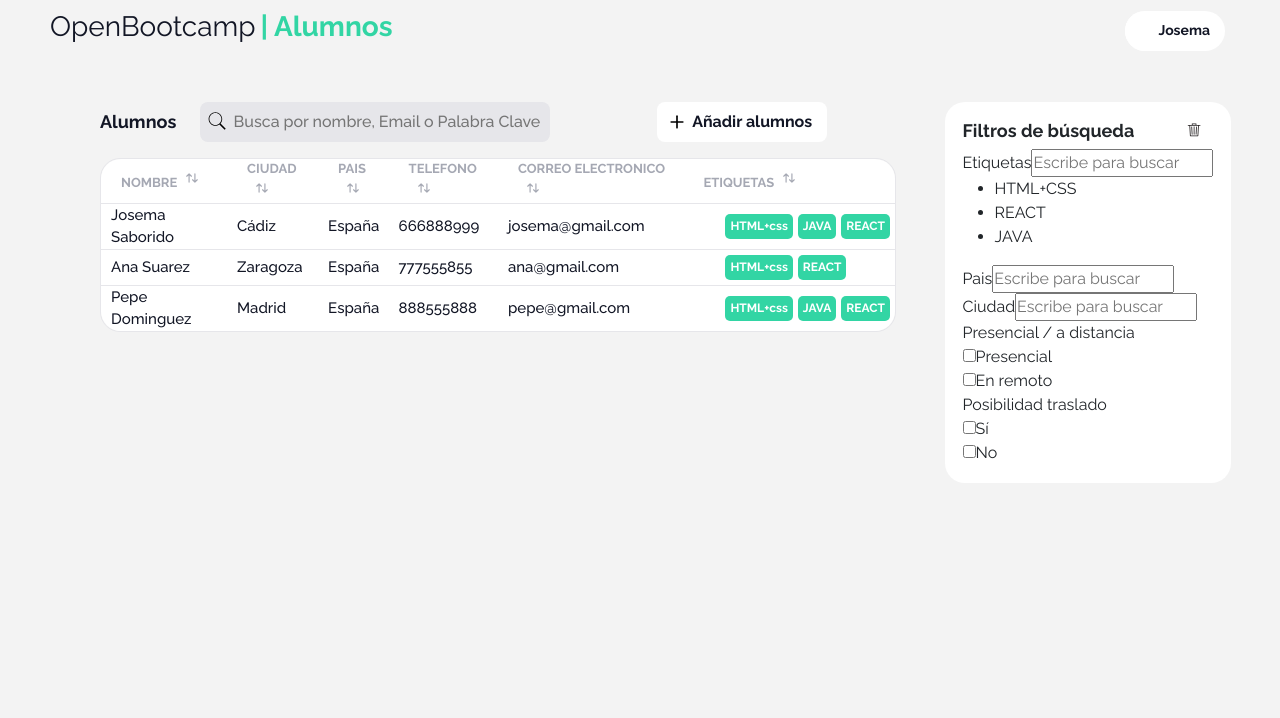
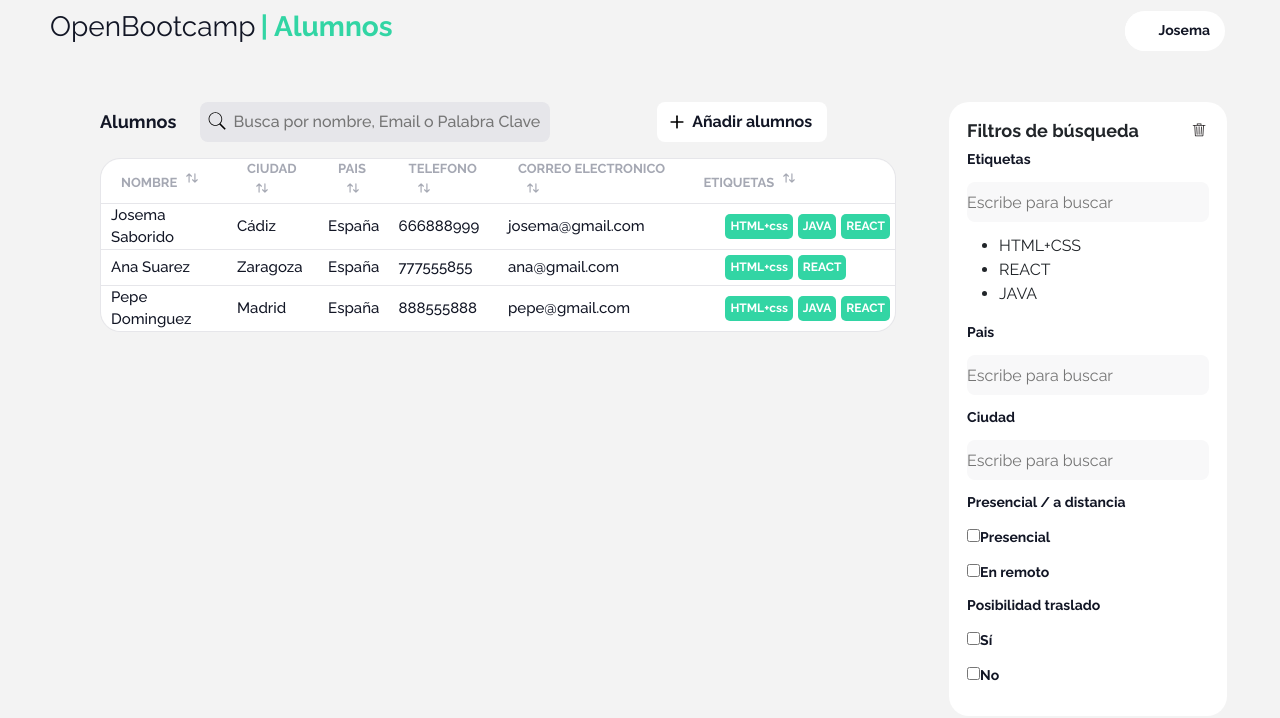
Before and after one commit to josemaSab/FirstCommit, a React (Create React App) app in the folder src/main/java/es/josemasaborido/FirstCommit/react/first-commit/: page / in a window 1280 px wide. Shown: the top 718 px of the page. Built offline with nearby package versions, Linux system fonts and the light colour scheme.

Commit message:
Dando estilo a la zona de filtros

```diff
--- a/src/main/java/es/josemasaborido/FirstCommit/react/first-commit/src/styles/listadoStyle.scss
+++ b/src/main/java/es/josemasaborido/FirstCommit/react/first-commit/src/styles/listadoStyle.scss
@@ -282,3 +282,25 @@ h2.titulo-nav{
    margin-left: 50px;
 
 }
+
+.fila-filtros{
+    display: flex;
+    flex-direction: column;
+}
+
+.fila-filtros label{
+    font-size: 14px;
+    font-weight: 700;
+    color: var(--negro);
+    margin-bottom: 12px;
+}
+
+.fila-filtros input[type=text]{
+    width: 100%;
+    height: 40px;
+    background-color: var(--fondotxtbox);
+    color: var(--gris);
+    border: none;
+    border-radius: 8px;
+    margin-bottom: 12px;
+}
```
